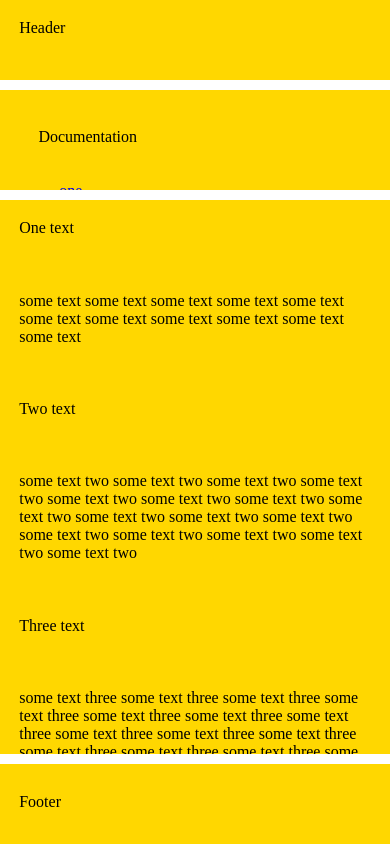
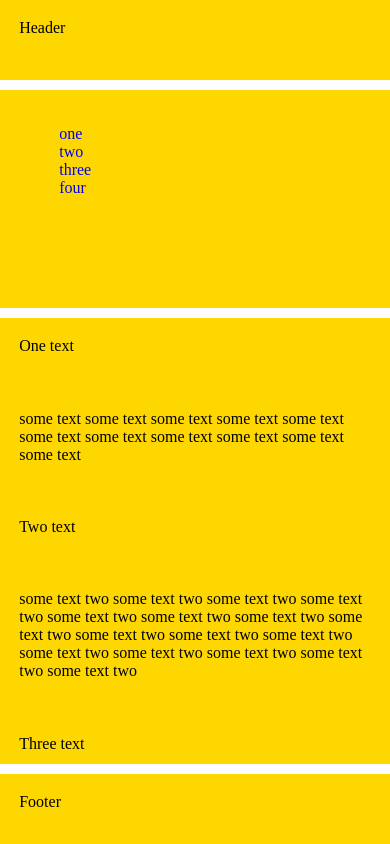
Before and after one commit to buhtig-sudo/CSS-Grid-Tutorial, a website built with Vite: page index.html in a window 390 px wide. Built offline with nearby package versions, Linux system fonts and the light colour scheme.

Commit message:
two commit

```diff
--- a/index.html
+++ b/index.html
@@ -137,7 +137,6 @@
   </article>
 
   <nav id="mainNav">
-    <header>Documentation</header>
     <ul>
       <li><a href="#one">one</a>
       <li><a href="#two">two</a>
@@ -146,7 +145,6 @@
       </ul>
 
   </nav>
-  <div id="siteAds">Ads</div>
   <footer id="pageFooter">Footer</footer>
 </body>
 </html>
--- a/style.css
+++ b/style.css
@@ -2,7 +2,7 @@ body {
   display: grid;
   grid-template-areas:
     "header header header"
-    "nav article ads"
+    "nav article article"
     "footer footer footer";
   grid-template-rows: 80px 1fr 70px;
   grid-template-columns: 20% 1fr 15%;
@@ -18,9 +18,9 @@ body {
       "header"
       "nav"
       "article"
-      "ads"
+      "article"
       "footer";
-    grid-template-rows: 80px 100px 1fr 0px 70px;
+    grid-template-rows: 80px 1fr 1fr 1fr 70px;
     grid-template-columns: 1fr;
   }
 }
@@ -40,13 +40,13 @@ div {
 }
 #mainArticle {
   grid-area: article;
+  height: ;
   padding: 0;
   overflow-y: auto;
   overflow-x: hidden;
 }
 #mainNav {
   grid-area: nav;
-  overflow: auto;
 }
 #mainNav ul {
   list-style: none;
@@ -54,9 +54,4 @@ div {
 }
 #mainNav :any-link {
   text-decoration: none;
-  padding: 0;
 }
-
-#siteAds {
-  grid-area: ads;
-}
```
